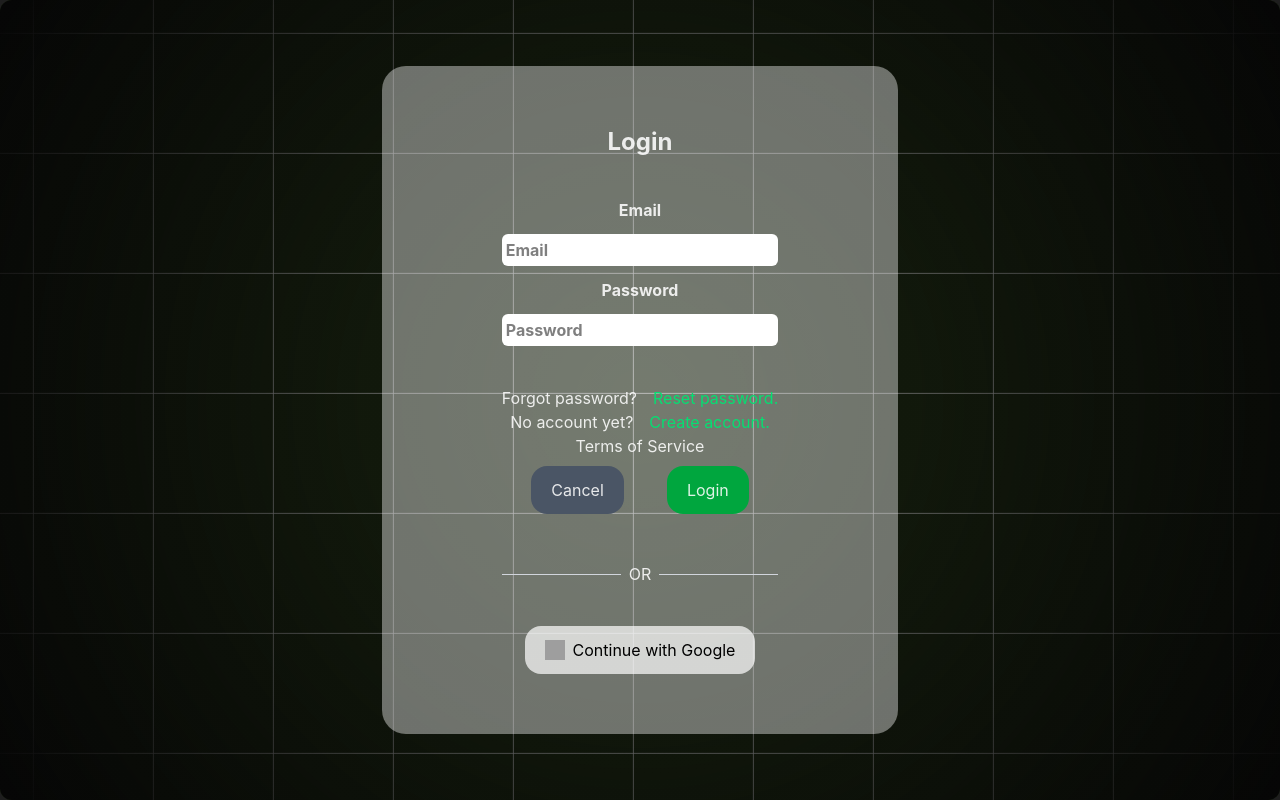
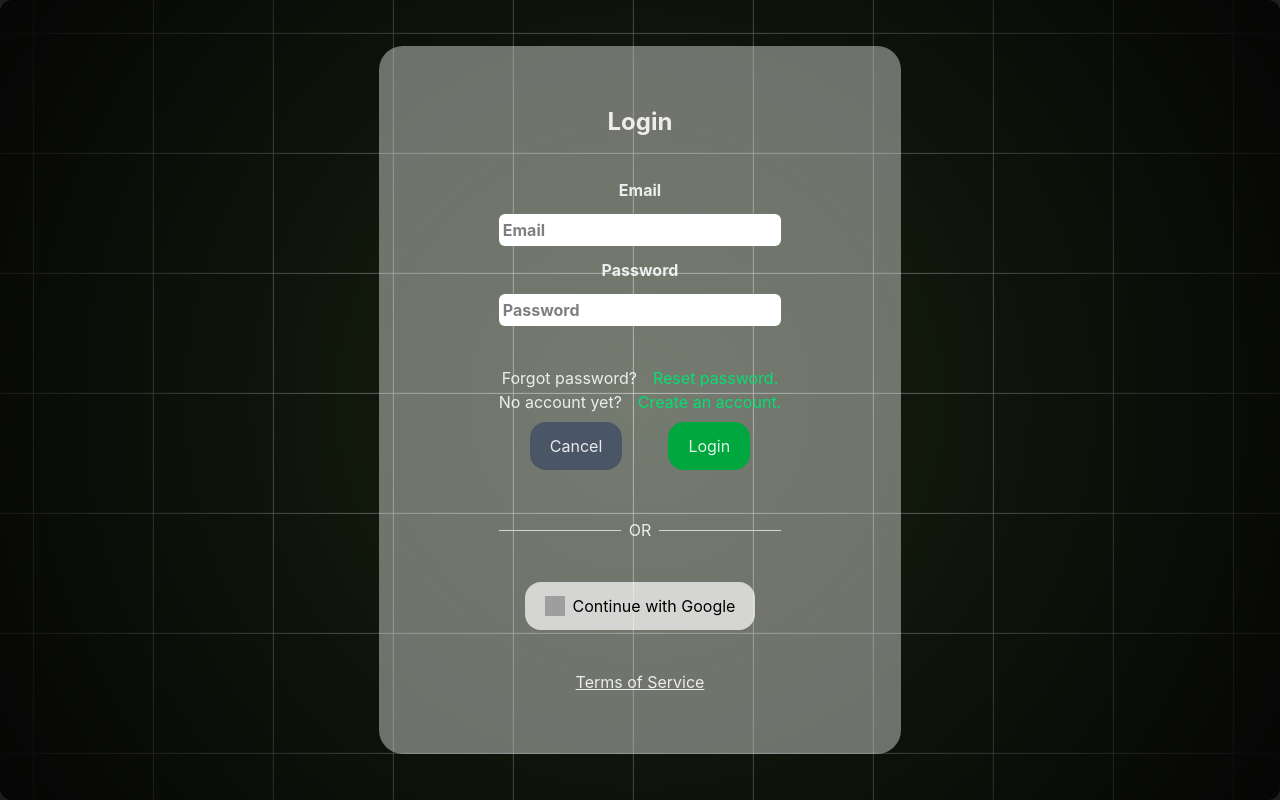
Before and after one commit to drinaissante/CompSciety, a React (Vite) app: page /CompSciety/login in a window 1280 px wide. Built offline with nearby package versions, Linux system fonts and the light colour scheme; no server answers; grey boxes are pictures that could not be loaded.

Commit message:
Moved ToS below the signin/signup form

```diff
--- a/src/components/pages/login/Login.jsx
+++ b/src/components/pages/login/Login.jsx
@@ -215,12 +215,9 @@ function Login() {
                     <div className="flex justify-center">
                         No account yet?
                         <Link to="/signup" className="text-green-400 ml-4 cursor-pointer">
-                            Create account.
+                            Create an account.
                         </Link>
                     </div>
-
-                    <h4 className="flex justify-center">Terms of Service</h4>
-                    {/* TODO: add terms of service */}
 
                     <div className="m-2 flex justify-around">
                         <Link to="/">
@@ -244,7 +241,6 @@ function Login() {
                 {errors.auth && <p className="text-center text-red-500 w-[40ch]">{errors.auth}</p>}
 
 
-                {/* add horizontal line  */}
                 <div className="flex items-center">
                     <hr className="flex-grow border-t border-gray-300" />
                         <span className="mx-2 text-white-500">OR</span>
@@ -266,6 +262,9 @@ function Login() {
                     </button>
                 </div>
 
+                <h4 className="flex justify-center underline">Terms of Service</h4>
+                {/* TODO: add terms of service */}
+
             </MotionDiv>
 
         </div>
--- a/src/components/pages/signup/Signup.jsx
+++ b/src/components/pages/signup/Signup.jsx
@@ -146,7 +146,6 @@ function Signup() {
                             required
                             className="p-1 bg-white text-black rounded-md"
                         />
-                        {/* MY IDEA HERE IS, nasa loob dapat nung input box yung icons. not sure how pa. TODOOOOOOO */}
                         {errors.email && <p className="text-red-500">{errors.email}</p>}
 
 
@@ -161,27 +160,17 @@ function Signup() {
                             onChange={handleChange}
                             className="p-1 bg-white text-black rounded-md"
                         />
-                        {/* MY IDEA HERE IS, nasa loob dapat nung input box yung icons. not sure how pa. TODOOOOOOO */}
                         {errors.password && <p className="text-red-500">{errors.password}</p>}
 
 
                     </div>
 
-                    <div className="flex justify-center mt-10">
-                        Forgot password?
-                        <h1 className="text-green-400 ml-4">Forgot password.</h1>
-                        {/* TODO: make forgot password thing sa firebase */}
-                    </div>
-
-                    <div className="flex justify-center">
+                    <div className="m-3 flex justify-center">
                         Already have an account?
                         <Link to="/login" className="text-green-400 ml-4">
                             Sign in
                         </Link>
                     </div>
-
-                    <h4 className="flex justify-center">Terms of Service</h4>
-                    {/* TODO: add terms of service */}
 
                     <div className="m-2 flex justify-around">
                         <Link to="/">
@@ -200,6 +189,9 @@ function Signup() {
                     </div>
 
                 </form>
+
+                <h4 className="flex justify-center underline">Terms of Service</h4>
+                {/* TODO: add terms of service */}
 
                 {errors.auth && <p className="text-center text-red-500">{errors.auth}</p>}
 
```
